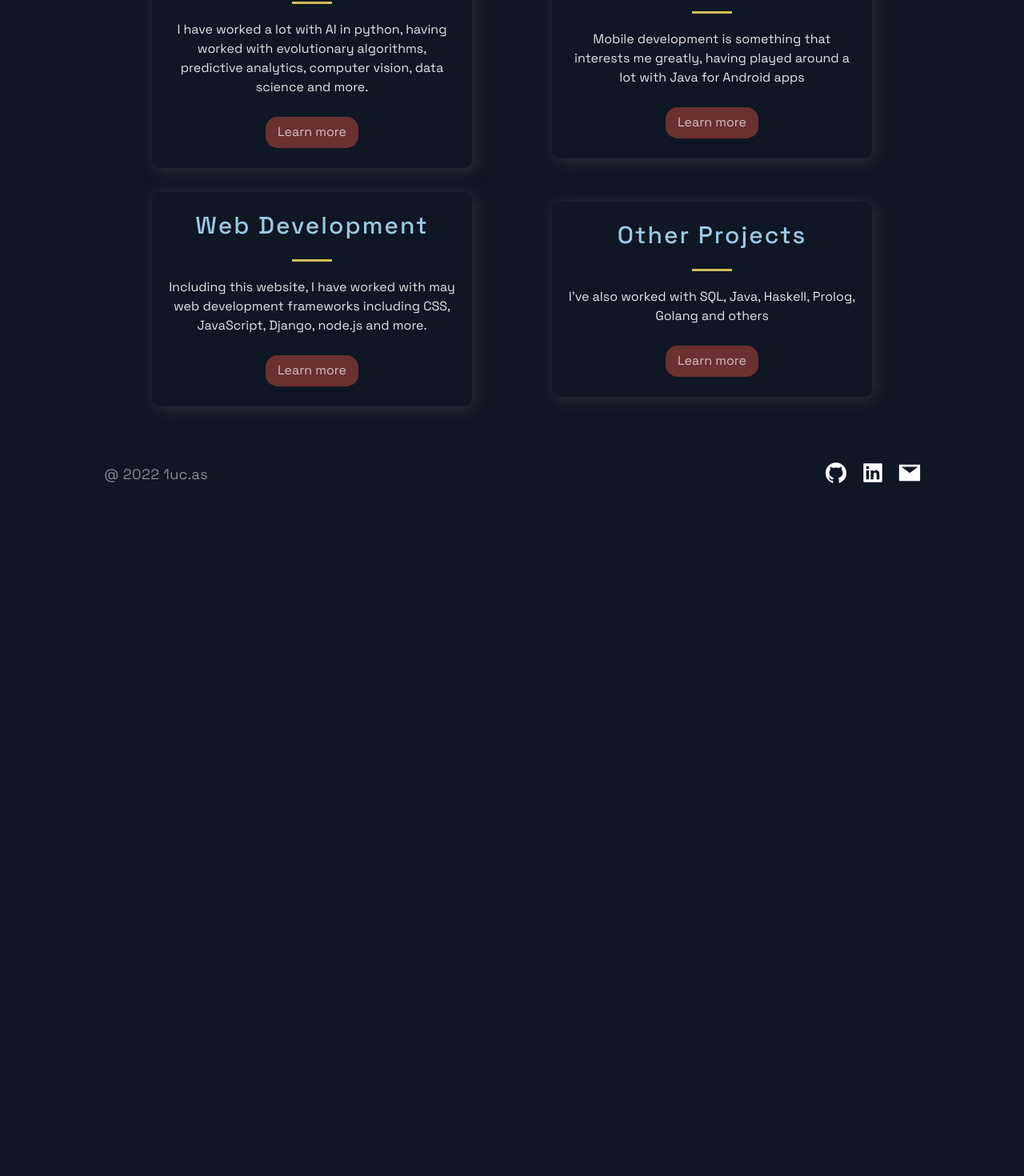
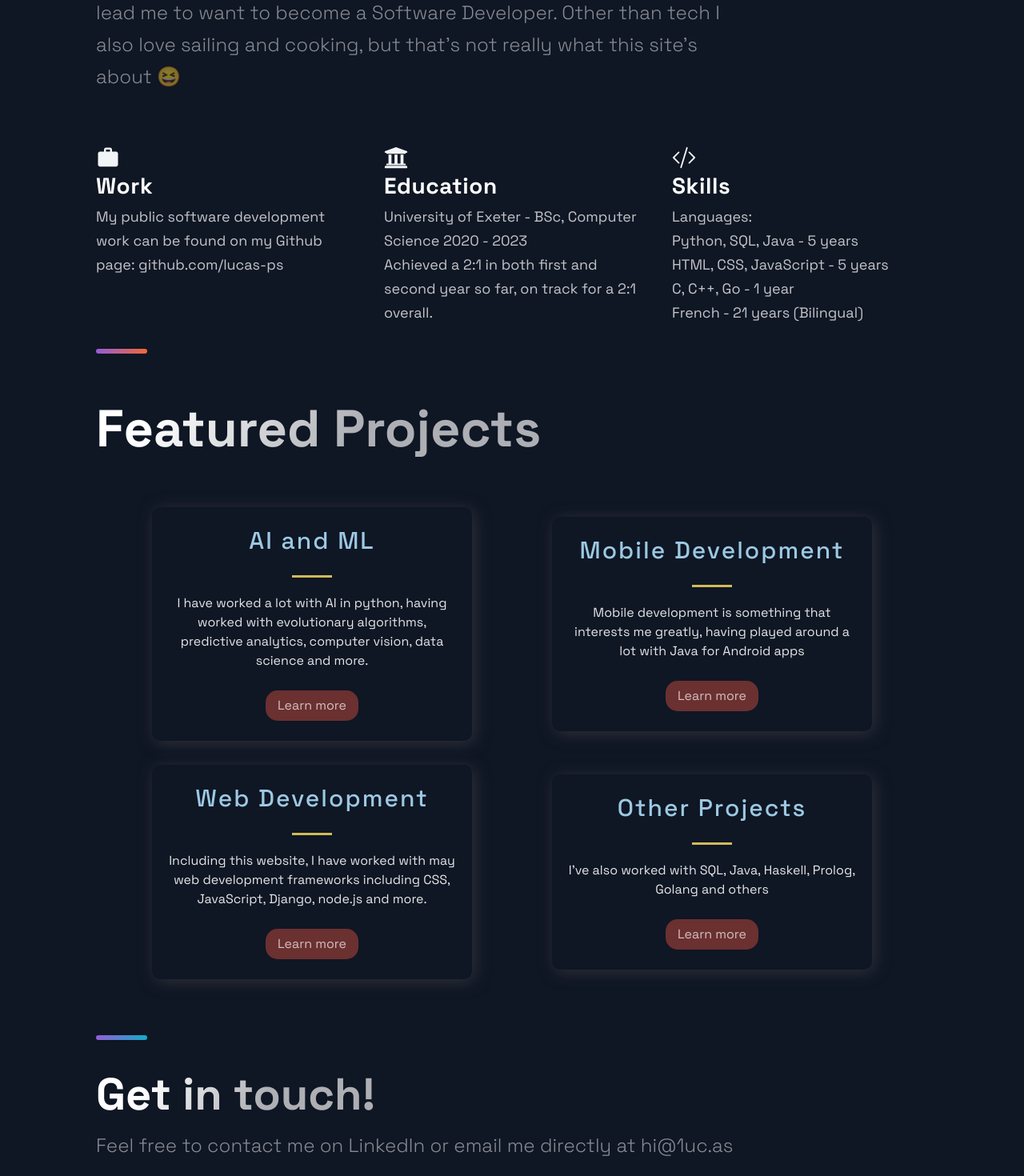
Before and after one commit to lucas-ps/1uc.as-portfolio-website, a Next.js app: page / in a window 1280 px wide. Shown: the part 911-2381 px from the top of the page at 80% size. Before the commit the page ends 1579 px from the top, so only its background shows below. Built offline with nearby package versions, Linux system fonts and the light colour scheme.

Commit message:
Updated layout to reflect name change/new section

```diff
--- a/src/layout/Layout.js
+++ b/src/layout/Layout.js
@@ -8,6 +8,7 @@ export const Layout = ({children}) => {
   return (
     <Container>
      <Header/>
+     <title>Lucas Proudhon-Smith Portfolio</title>
      <main>{children}</main>
      <Footer/>
     </Container>
--- a/src/pages/index.js
+++ b/src/pages/index.js
@@ -1,7 +1,8 @@
 import BgAnimation from '../components/BackgrooundAnimation/BackgroundAnimation';
 import Hero from '../components/Hero/Hero';
 import Projects from '../components/Projects/Projects';
-import Technologies from '../components/Technologies/Technologies';
+import About from '../components/About/About';
+import Contact from '../components/ContactMe/ContactMe.js';
 import { Layout } from '../layout/Layout';
 import { Section } from '../styles/GlobalComponents';
 
@@ -12,8 +13,9 @@ const Home = () => {
         <Hero />
         <BgAnimation />
       </Section>
-      <Technologies />
+      <About />
       <Projects />
+      <Contact />
     </Layout>
   );
 };
```
